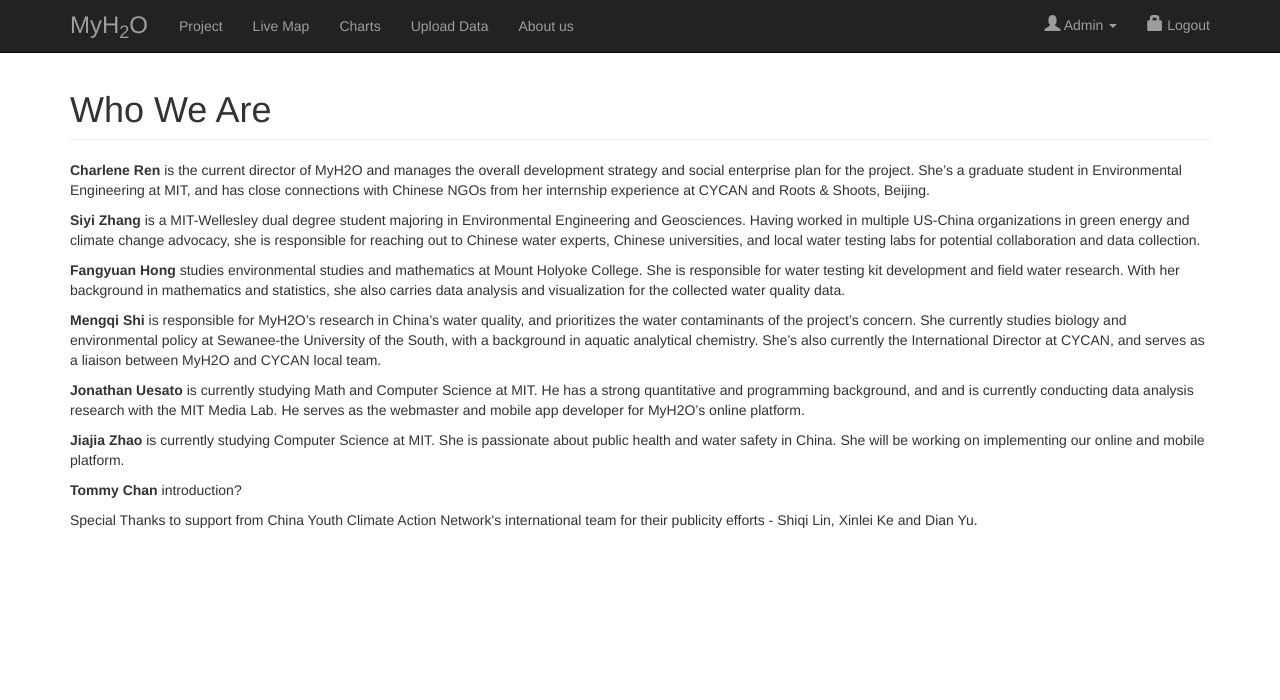
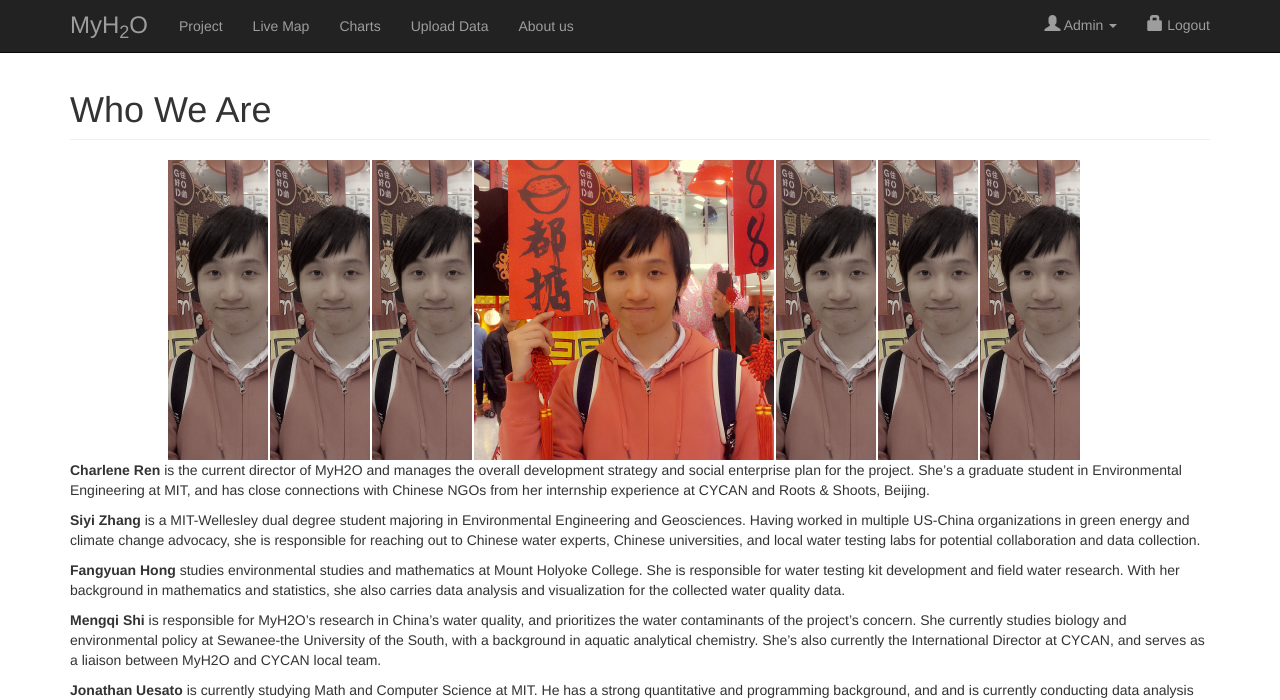
Before and after one commit to cckit/myh2o, a PHP site: page /about.php in a window 1280 px wide. Shown: the top 700 px of the page. Before the commit the page ends 528 px from the top, so only its background shows below. Run offline with PHP 8.4, Linux system fonts and the light colour scheme; some libraries are stand-ins or nearby versions.

Commit message:
About page update (Dirty)

```diff
--- a/about.php
+++ b/about.php
@@ -7,11 +7,14 @@
 
     <!-- Inlcuded files -->
 	<?php include('include.php'); ?>
+    <script src="js/about.js"></script>
 	<link href="css/theme.css" rel="stylesheet">
+    <link href="css/about.css" rel="stylesheet">
 </head>
 <body>
 
     <?php include 'theme/nav_fixed.php' ?>
+
 
     <div class="container">
         <div class="row">
@@ -20,6 +23,23 @@
                 </h1>
             </div>
         </div>
+
+        <div class="row">
+            <div class="col-md-10 col-md-offset-1">
+                        <nav role="navigation i">
+                            <ul class="nav nav-pills">
+                                <li><div class="photo"></div></li>
+                                <li><div class="photo" src="http://placehold.it/300x300"></div></li>
+                                <li><div class="photo" src="http://placehold.it/300x300"></li>
+                                <li><div class="photo show" src="http://placehold.it/300x300"></div></li>
+                                <li><div class="photo" src="http://placehold.it/300x300"></div></li>
+                                <li><div class="photo" src="http://placehold.it/300x300"></div></li>
+                                <li><div class="photo" src="http://placehold.it/300x300"></div></li>
+                            </ul>
+                        </nav>
+            </div>
+        </div>
+
         <p>
         <b>Charlene Ren</b> is the current director of MyH2O and manages the overall development strategy and social enterprise plan for the project. She’s a graduate student in Environmental Engineering at MIT, and has close connections with Chinese NGOs from her internship experience at CYCAN and Roots & Shoots, Beijing.
         </p>
--- /dev/null
+++ b/css/about.css
@@ -0,0 +1,15 @@
+.photo {
+	width: 100px;
+	height: 300px;
+	background-image: url('http://myh2o.no-ip.info/~CCKit/MITGC/www/myh2o_v2/images/team/Tommy.jpg');
+	background-position: center;
+	background-size: auto 100%;
+	background-repeat: no-repeat;
+	-webkit-filter: grayscale(70%);
+}
+
+.photo.show {
+	width: 300px;
+	height: 300px;
+	-webkit-filter: grayscale(0%);
+}
--- /dev/null
+++ b/js/about.js
@@ -0,0 +1,10 @@
+var areaSliderIndex = 0;
+
+$(document).ready(function() {
+	$(".photo").click(function(e){
+		if($(this) != $('.photo.show'))
+			$('.photo.show').removeClass('show');
+		$(this).addClass('show');
+		console.log(img);
+	});
+});
```
Also changed, not shown: images/team/Tommy.jpg (added).
